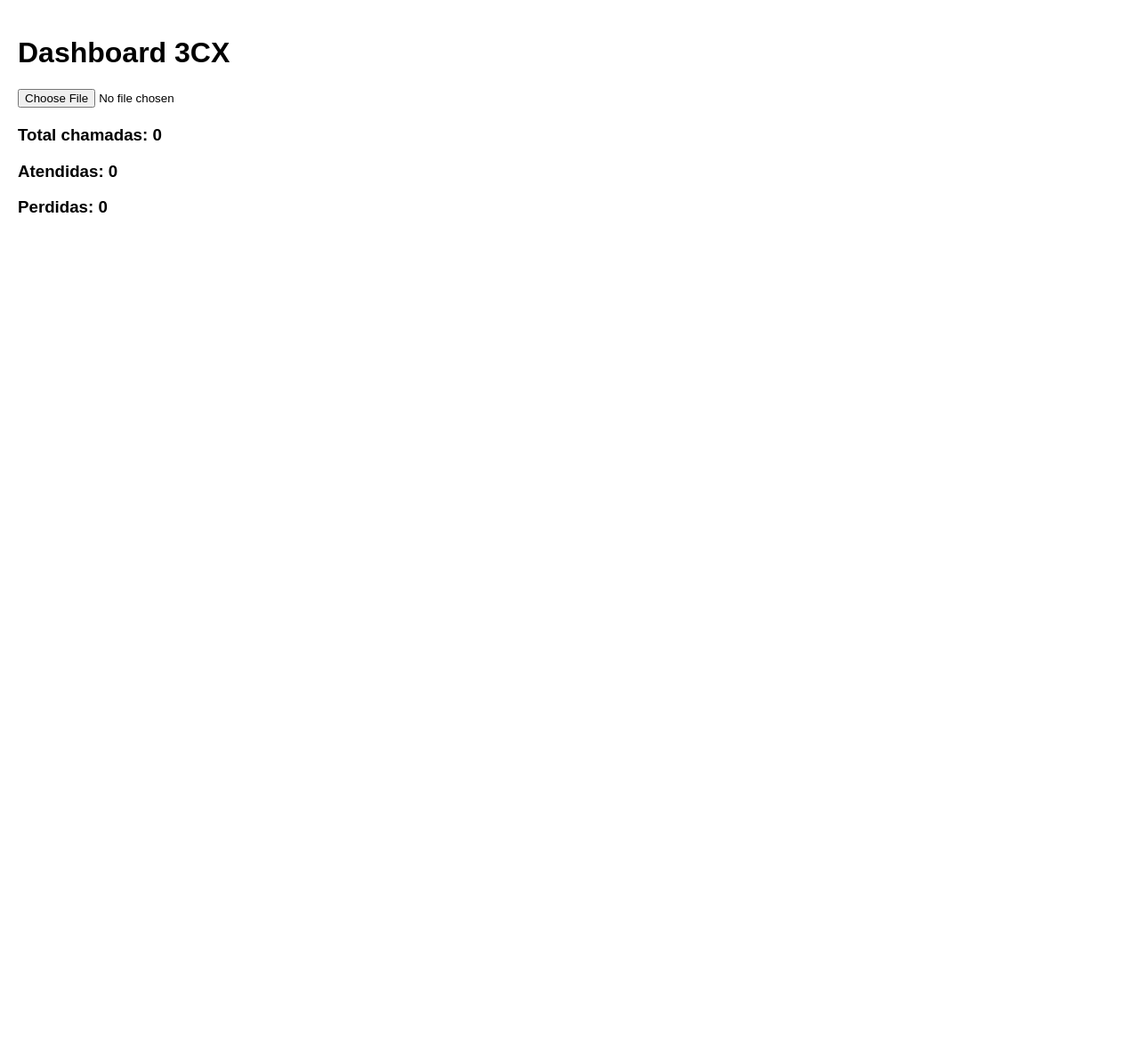
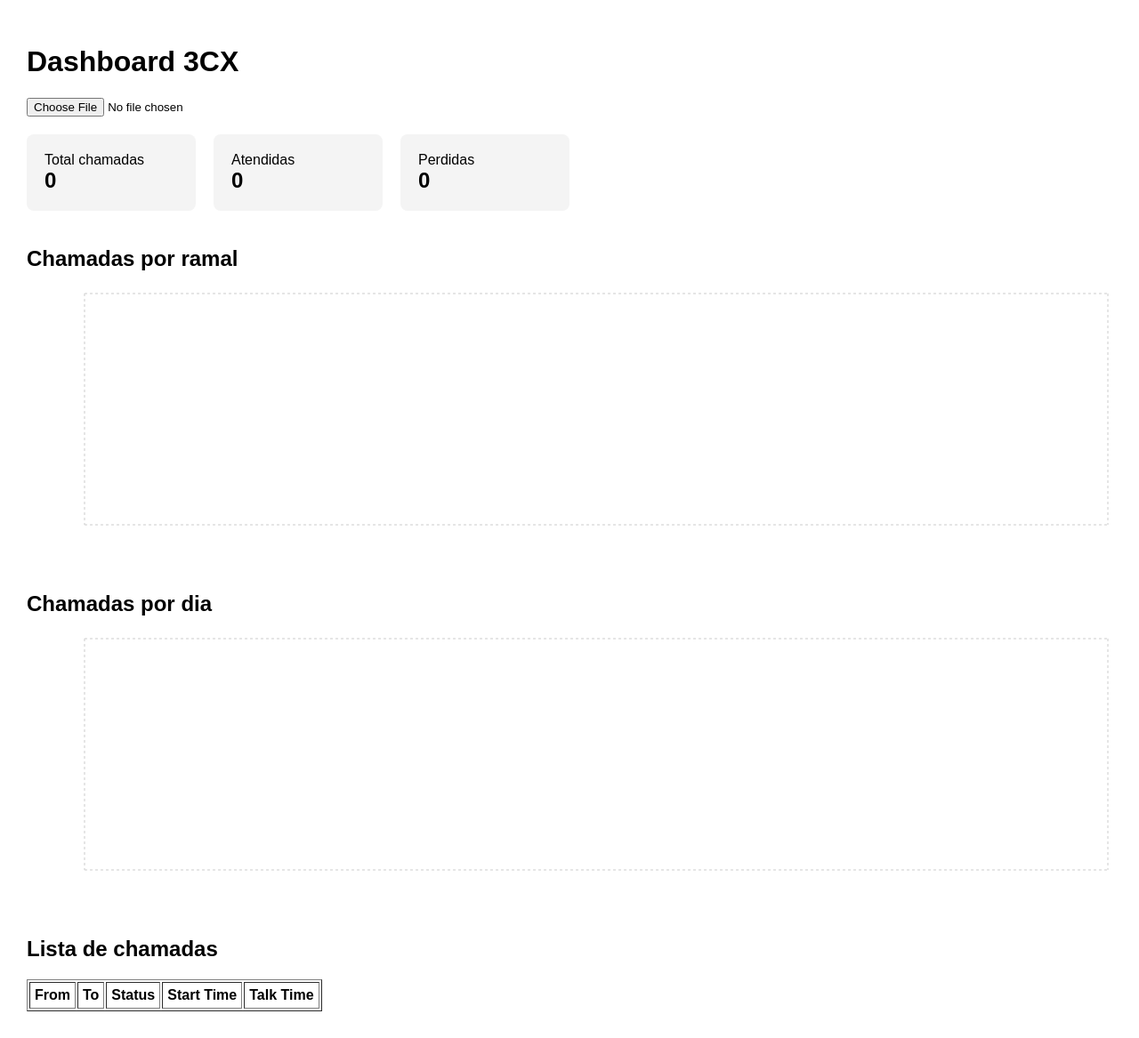
Before and after one commit to thiagotgl/3cxdashboard, a Next.js app: page / in a window 1280 px wide. Shown: the whole page at 89% size. Before the commit the page ends 800 px from the top, so only its background shows below. Built offline with nearby package versions, Linux system fonts and the light colour scheme.

Commit message:
Enhance dashboard layout and add charts

```diff
--- a/app/page.tsx
+++ b/app/page.tsx
@@ -1,4 +1,3 @@
-
 "use client";
 
 import { useState, useMemo } from "react";
@@ -10,6 +9,7 @@
   YAxis,
   Tooltip,
   ResponsiveContainer,
+  CartesianGrid,
 } from "recharts";
 
 export default function Page() {
@@ -38,17 +38,39 @@
       (c) => c.Status?.toLowerCase() === "missed"
     ).length;
 
+    // chamadas por ramal
     const byExtension = Object.values(
       data.reduce((acc: any, call: any) => {
         const ext = call.From || "Unknown";
 
-        if (!acc[ext])
+        if (!acc[ext]) {
           acc[ext] = {
             name: ext,
             total: 0,
           };
+        }
 
         acc[ext].total++;
+
+        return acc;
+      }, {})
+    );
+
+    // chamadas por dia
+    const byDay = Object.values(
+      data.reduce((acc: any, call: any) => {
+        const date = call["Start Time"]?.split(" ")[0];
+
+        if (!date) return acc;
+
+        if (!acc[date]) {
+          acc[date] = {
+            date,
+            total: 0,
+          };
+        }
+
+        acc[date].total++;
 
         return acc;
       }, {})
@@ -59,24 +81,30 @@
       answered,
       missed,
       byExtension,
+      byDay,
     };
   }, [data]);
 
   return (
-    <div style={{ padding: 20 }}>
+    <div style={{ padding: 30, fontFamily: "Arial" }}>
       <h1>Dashboard 3CX</h1>
 
       <input type="file" accept=".csv" onChange={handleFile} />
 
-      <div style={{ marginTop: 20 }}>
-        <h3>Total chamadas: {stats.total}</h3>
-        <h3>Atendidas: {stats.answered}</h3>
-        <h3>Perdidas: {stats.missed}</h3>
+      {/* CARDS */}
+      <div style={{ display: "flex", gap: 20, marginTop: 20 }}>
+        <Card title="Total chamadas" value={stats.total} />
+        <Card title="Atendidas" value={stats.answered} />
+        <Card title="Perdidas" value={stats.missed} />
       </div>
 
-      <div style={{ width: "100%", height: 400 }}>
+      {/* GRÁFICO POR RAMAL */}
+      <h2 style={{ marginTop: 40 }}>Chamadas por ramal</h2>
+
+      <div style={{ width: "100%", height: 300 }}>
         <ResponsiveContainer>
           <BarChart data={stats.byExtension}>
+            <CartesianGrid strokeDasharray="3 3" />
             <XAxis dataKey="name" />
             <YAxis />
             <Tooltip />
@@ -84,6 +112,63 @@
           </BarChart>
         </ResponsiveContainer>
       </div>
+
+      {/* GRÁFICO POR DIA */}
+      <h2 style={{ marginTop: 40 }}>Chamadas por dia</h2>
+
+      <div style={{ width: "100%", height: 300 }}>
+        <ResponsiveContainer>
+          <BarChart data={stats.byDay}>
+            <CartesianGrid strokeDasharray="3 3" />
+            <XAxis dataKey="date" />
+            <YAxis />
+            <Tooltip />
+            <Bar dataKey="total" />
+          </BarChart>
+        </ResponsiveContainer>
+      </div>
+
+      {/* TABELA */}
+      <h2 style={{ marginTop: 40 }}>Lista de chamadas</h2>
+
+      <table border={1} cellPadding={5}>
+        <thead>
+          <tr>
+            <th>From</th>
+            <th>To</th>
+            <th>Status</th>
+            <th>Start Time</th>
+            <th>Talk Time</th>
+          </tr>
+        </thead>
+        <tbody>
+          {data.slice(0, 50).map((call, i) => (
+            <tr key={i}>
+              <td>{call.From}</td>
+              <td>{call.To}</td>
+              <td>{call.Status}</td>
+              <td>{call["Start Time"]}</td>
+              <td>{call["Talk Time"]}</td>
+            </tr>
+          ))}
+        </tbody>
+      </table>
     </div>
   );
 }
+
+function Card({ title, value }: any) {
+  return (
+    <div
+      style={{
+        padding: 20,
+        background: "#f4f4f4",
+        borderRadius: 8,
+        minWidth: 150,
+      }}
+    >
+      <div>{title}</div>
+      <div style={{ fontSize: 24, fontWeight: "bold" }}>{value}</div>
+    </div>
+  );
+}
```
